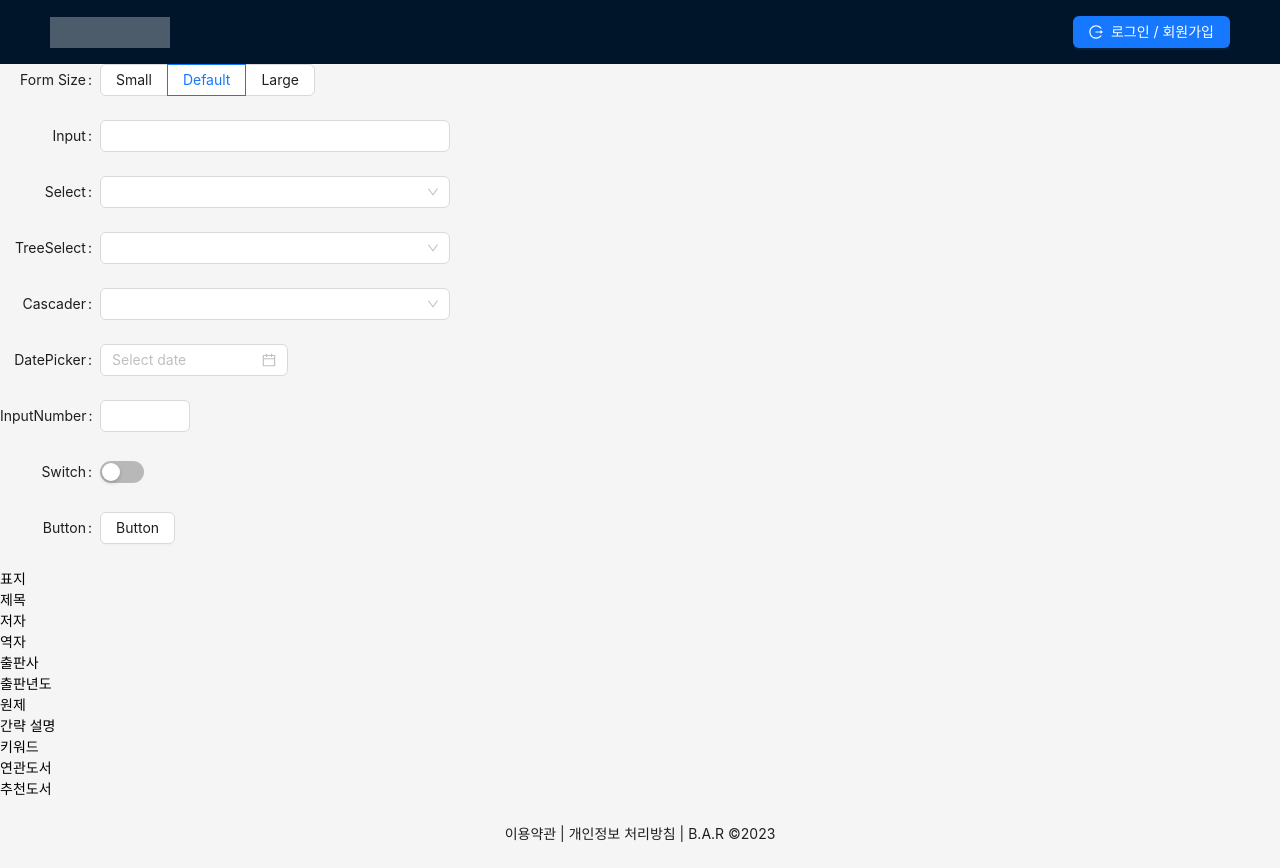
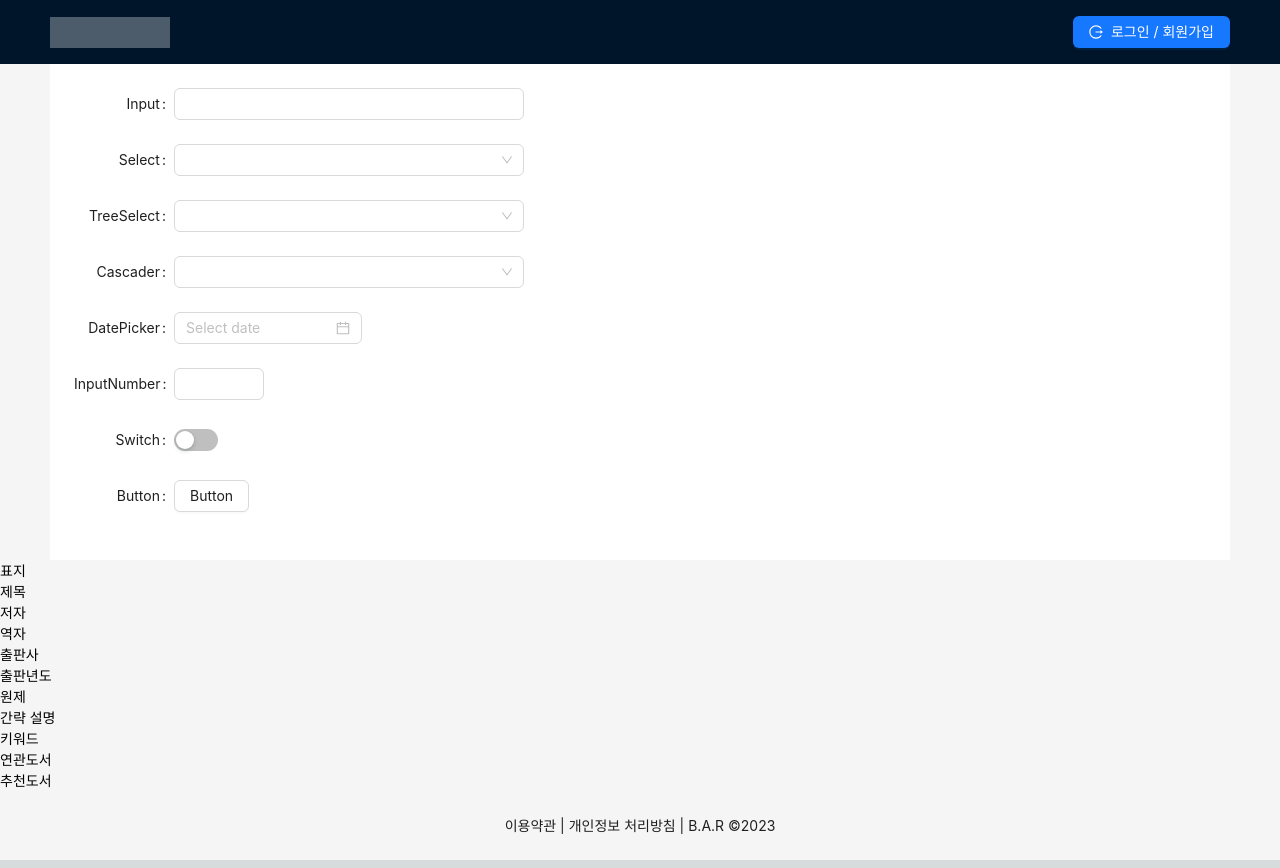
Before and after one commit to Song-Ahyeon/bar-test-app, a Next.js app: page /edit in a window 1280 px wide. Built offline with nearby package versions, Linux system fonts and the light colour scheme.

Commit message:
hotfix: edit

```diff
--- a/pages/edit/index.tsx
+++ b/pages/edit/index.tsx
@@ -8,7 +8,8 @@ import { Button,
     Select,
     Switch,
     TreeSelect,
-    theme, } from 'antd'
+    theme,
+    Layout, } from 'antd'
 import React, { useState } from 'react';
 
 type SizeType = Parameters<typeof Form>[0]['size'];
@@ -25,24 +26,20 @@ const Edit = () => {
         setComponentSize(size);
       };
 
+    const {Content} = Layout;
 
     return (<>
+    <Content style={{ padding: '0 50px' }}>
+        <div className="site-layout-content" style={{ background: colorBgContainer }}>
+
         <Form
         labelCol={{ span: 4 }}
         wrapperCol={{ span: 14 }}
         layout="horizontal"
         initialValues={{ size: componentSize }}
         onValuesChange={onFormLayoutChange}
-      size={componentSize as SizeType}
         style={{ maxWidth: 600 }}
         >
-      <Form.Item label="Form Size" name="size">
-        <Radio.Group>
-          <Radio.Button value="small">Small</Radio.Button>
-          <Radio.Button value="default">Default</Radio.Button>
-          <Radio.Button value="large">Large</Radio.Button>
-        </Radio.Group>
-      </Form.Item>
         <Form.Item label="Input">
             <Input />
         </Form.Item>
@@ -83,6 +80,9 @@ const Edit = () => {
         </Form.Item>
         </Form>
 
+        </div>
+    </Content>
+
 
         <p>표지</p>
         <p>제목</p>
```
Lines whose indentation alone changed are shown as unchanged.
